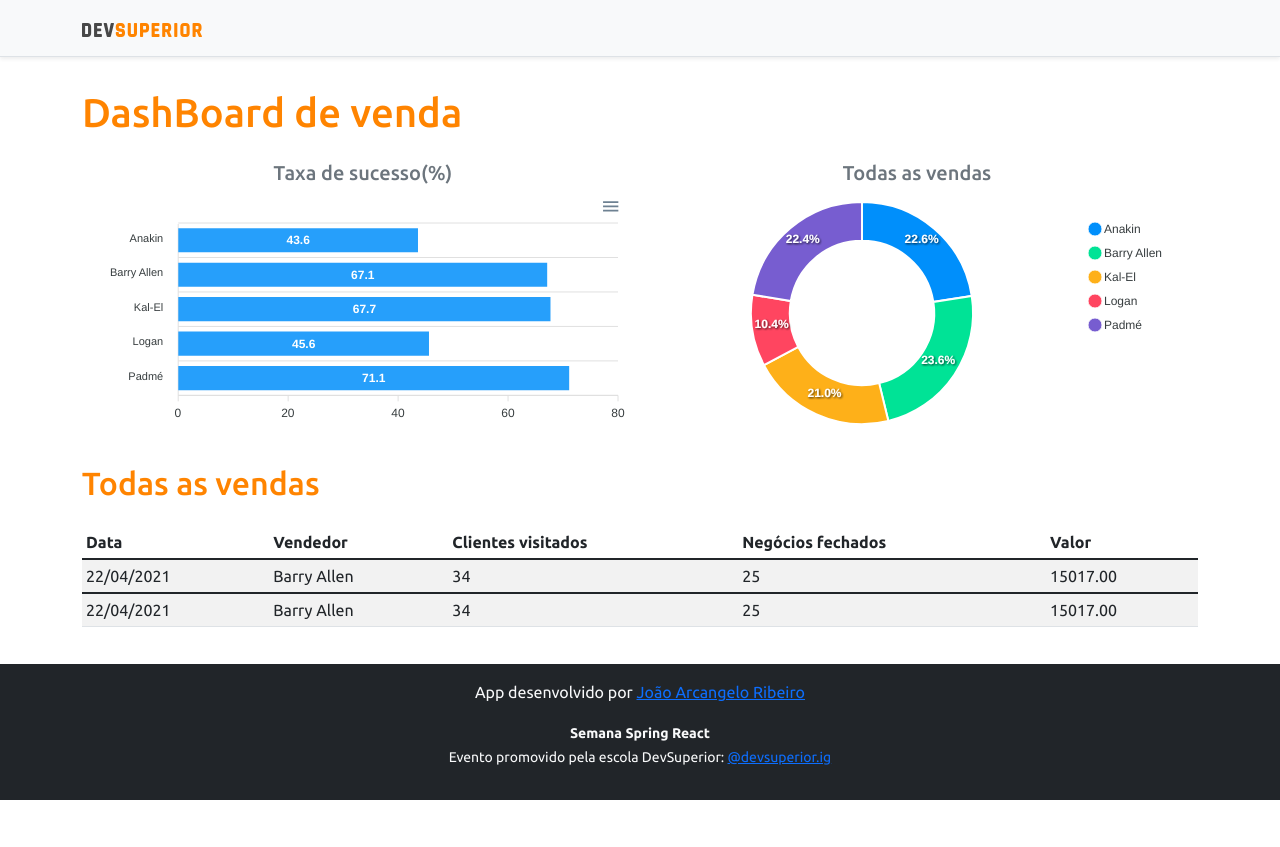
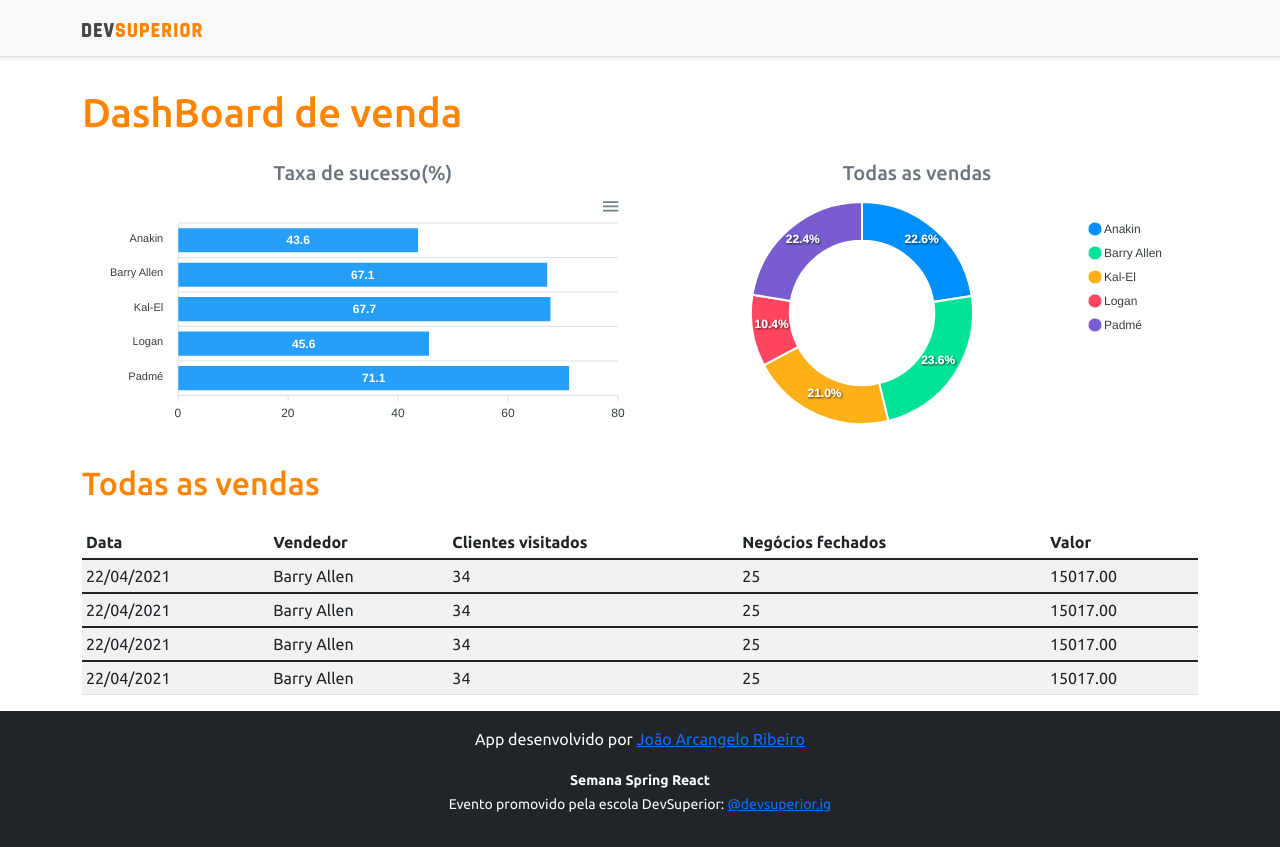
Before and after one commit to arcangeloBiel/projeto-sds-4.0, a React (Create React App) app in the folder frontend/: page / in a window 1280 px wide. Before the commit the page ends 800 px from the top, so only its background shows below. Built offline with nearby package versions, Linux system fonts and the light colour scheme.

Commit message:
add table

```diff
--- a/frontend/src/components/DataTable/index.tsx
+++ b/frontend/src/components/DataTable/index.tsx
@@ -29,6 +29,24 @@
                 <td>15017.00</td>
             </tr>
         </tbody>
+         <tbody>
+            <tr>
+                <td>22/04/2021</td>
+                <td>Barry Allen</td>
+                <td>34</td>
+                <td>25</td>
+                <td>15017.00</td>
+            </tr>
+        </tbody>
+         <tbody>
+            <tr>
+                <td>22/04/2021</td>
+                <td>Barry Allen</td>
+                <td>34</td>
+                <td>25</td>
+                <td>15017.00</td>
+            </tr>
+        </tbody>
 
     </table>
 </div>
```
